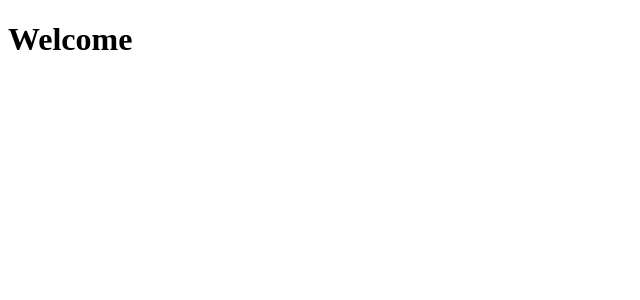
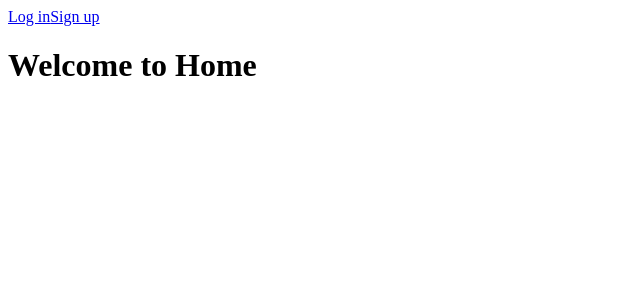
Before and after one commit to benw10-1/form-builder, a React (Create React App) app in the folder client/: page / in a window 1280 px wide. Shown: the top 300 px of the page, without its empty margins (0-640 px from the left). Built offline with nearby package versions, Linux system fonts and the light colour scheme.

Commit message:
added navbar

```diff
--- a/client/src/App.js
+++ b/client/src/App.js
@@ -6,7 +6,8 @@ import {
     Home,
     LoginSignup,
     Form,
-    EditForm
+    EditForm,
+    Navbar
 } from "./pages"
 
 import { BrowserRouter, Routes, Route } from "react-router-dom";
@@ -15,6 +16,7 @@ function App() {
     console.log("APP!!")
     return (
         <BrowserRouter>
+        <Navbar />
             <Routes>
                 {/*routes that do not require user to be logged in (content in Home will be different if logged in)*/}
                 <Route path="/" element={<Home/>} />
--- a/client/src/pages/Home.js
+++ b/client/src/pages/Home.js
@@ -4,7 +4,7 @@ import React, { useState, useEffect } from "react";
 function Home(){
 
     return(
-        <h1>Welcome</h1>
+        <h1>Welcome to Home</h1>
     );
 }
 
--- /dev/null
+++ b/client/src/pages/Navbar.js
@@ -0,0 +1,30 @@
+//if logged out, navbar has just login and about section
+
+import { Auth } from "../utils"
+import {Link} from "react-router-dom";
+
+function Navbar (){
+    return (
+
+    Auth.loggedIn() ? (
+        <>
+            {/*<Link to={`/newform/${u.data.user._id}`} >Create a new form</Link>*/}
+            {/*<Link to={`/allforms/${u.data.user._id}`} >All your forms</Link>*/}
+            {/*<Link onClick={Auth.logout}>Logout</Link>*/}
+            <h3>you is logged in bro</h3>
+            <Link to="/" >Home</Link>
+            <Link to="/dashboard" >Dashboard</Link>
+            <Link to="/" onClick={()=>{Auth.logout()} }>Logout</Link>
+        </>
+    ) : (
+        <>
+            <Link to="/login" >Log in</Link>
+            <Link to="/signup" >Sign up</Link>
+
+        </>
+    )
+    )
+
+}
+
+export default Navbar;
--- a/client/src/pages/index.js
+++ b/client/src/pages/index.js
@@ -4,5 +4,6 @@ import Home from './Home';
 import LoginSignup from './LoginSignup';
 import Form from "./Form"
 import EditForm from "./EditForm"
+import Navbar from "./Navbar"
 
-export { Dashboard, FourOFour, Home, LoginSignup, Form, EditForm }
+export { Dashboard, FourOFour, Home, LoginSignup, Form, EditForm, Navbar }
--- a/client/src/utils/genQuery.js
+++ b/client/src/utils/genQuery.js
@@ -7,7 +7,7 @@ import Auth from "./auth"
  * @returns Builds the request for gql.
  */
 async function genQuery(q, variables) {
-    const url = "/graphql"
+    const url = "http://localhost:3001/graphql"
     // https://graphql.org/learn/serving-over-http/#post-request
     const body = {
         "query": q,
```
